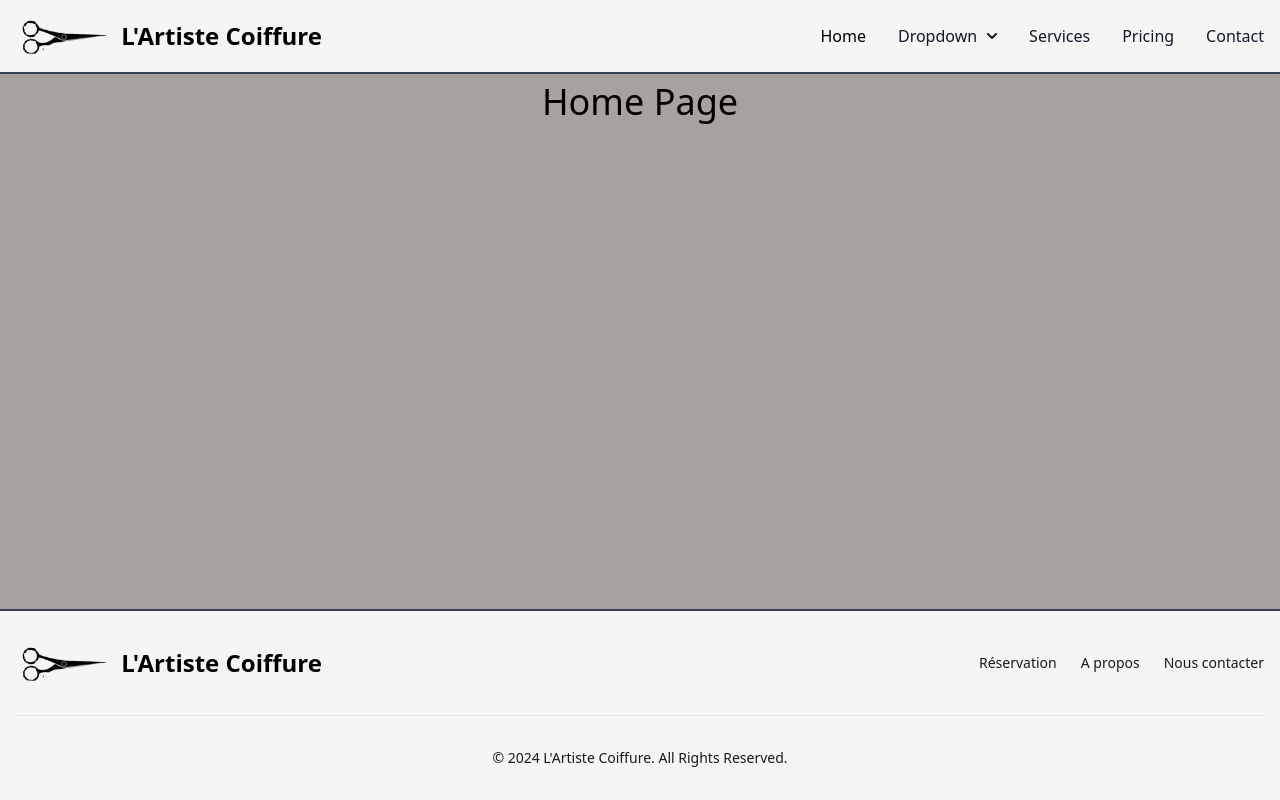
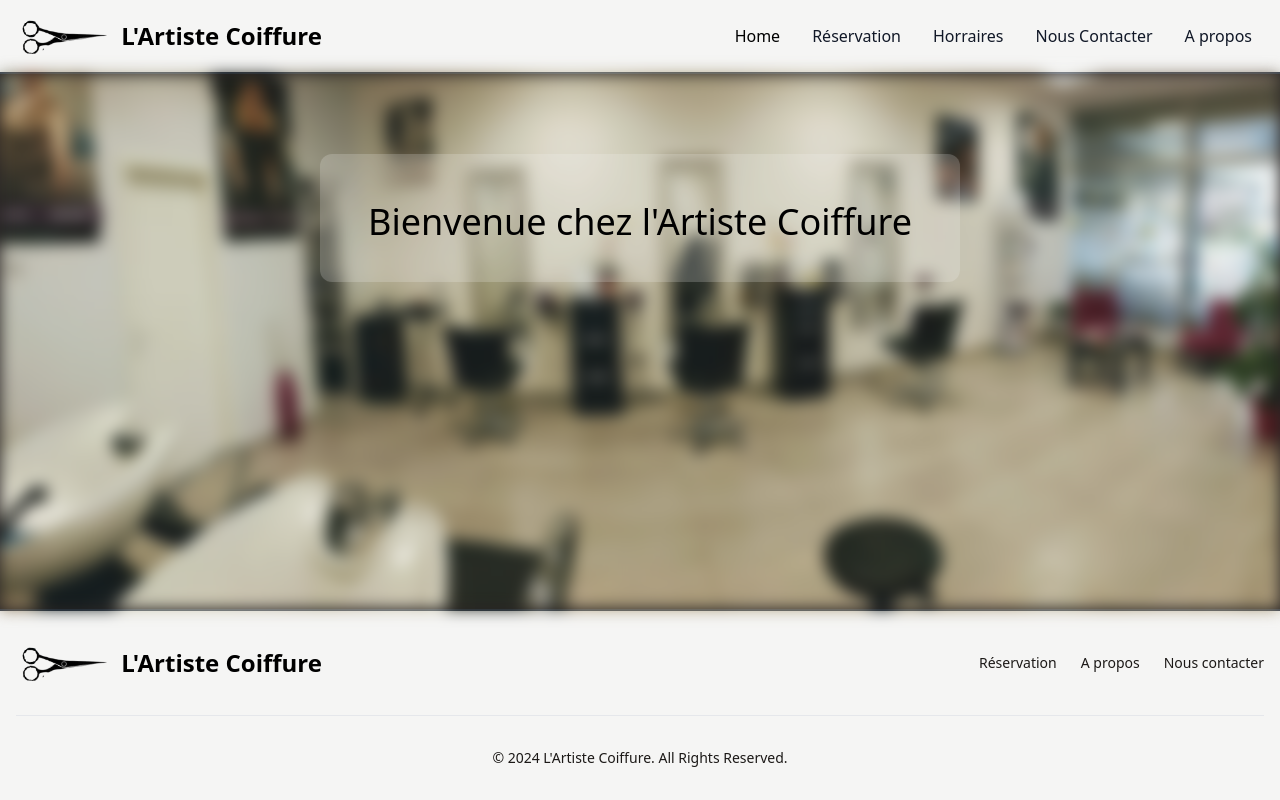
Before and after one commit to MaxDevelo/ArtisteCoiffure-website, a Symfony app: template ArtisteCoiffure/templates/home.html.twig in a window 1280 px wide. Run offline with Twig, Linux system fonts and the light colour scheme; the template is opened without the code that fills it, so the values that code supplies are empty; style sheets or scripts are compiled from the project's sources; some libraries are stand-ins or nearby versions.

Commit message:
feat(home): begin implements styles in homepage

```diff
--- a/ArtisteCoiffure/templates/bundles/_header.html.twig
+++ b/ArtisteCoiffure/templates/bundles/_header.html.twig
@@ -1,6 +1,6 @@
 <nav class=" bg-stone-100 border-solid border-b-2 border-gray-700">
-	<div class="max-w-screen-xl flex flex-wrap items-center justify-between mx-auto p-4">
-		<a href="#" class="flex items-center space-x-3 rtl:space-x-reverse">
+	<div class="flex flex-wrap items-center justify-between mx-auto p-4">
+		<a href="#" class="flex items-center space-x-3 rtl:space-x-reverse self-start">
 			<img src="{{ asset('images/icon.png') }}" class="h-10" alt="Flowbite Logo"/>
 			<span class="self-center text-2xl font-semibold whitespace-nowrap dark:text-stone-900">L'Artiste Coiffure</span>
 		</a>
@@ -10,43 +10,22 @@
 				<path stroke="currentColor" stroke-linecap="round" stroke-linejoin="round" stroke-width="2" d="M1 1h15M1 7h15M1 13h15"/>
 			</svg>
 		</button>
-		<div class="hidden w-full md:block md:w-auto" id="navbar-dropdown">
+		<div class="hidden w-full md:block md:w-auto pr-3" id="navbar-dropdown">
 			<ul class="flex flex-col font-medium p-4 md:p-0 mt-4 md:space-x-8 rtl:space-x-reverse md:flex-row md:mt-0">
 				<li>
 					<a href="#" class="block py-2 px-3 dark:text-stone-900  rounded md:bg-transparent md:dark:text-stone-500 md:p-0 md:dark:bg-transparent" aria-current="page">Home</a>
 				</li>
 				<li>
-					<button id="dropdownNavbarLink" data-dropdown-toggle="dropdownNavbar" class="flex items-center justify-between w-full py-2 px-3 text-gray-900 rounded hover:bg-gray-100 md:hover:bg-transparent md:border-0 md:hover:text-blue-700 md:p-0 md:w-auto dark:dark:text-stone-900 md:dark:hover:text-blue-500 dark:focus:dark:text-stone-900 dark:border-gray-700 dark:hover:bg-gray-700 md:dark:hover:bg-transparent">Dropdown
-						<svg class="w-2.5 h-2.5 ms-2.5" aria-hidden="true" xmlns="http://www.w3.org/2000/svg" fill="none" viewbox="0 0 10 6">
-							<path stroke="currentColor" stroke-linecap="round" stroke-linejoin="round" stroke-width="2" d="m1 1 4 4 4-4"/>
-						</svg>
-					</button>
-					<!-- Dropdown menu -->
-					<div id="dropdownNavbar" class="z-10 hidden font-normal bg-white divide-y divide-gray-100 rounded-lg shadow w-44 dark:bg-gray-700 dark:divide-gray-600">
-						<ul class="py-2 text-sm text-gray-700 dark:text-gray-400" aria-labelledby="dropdownLargeButton">
-							<li>
-								<a href="#" class="block px-4 py-2 hover:bg-gray-100 dark:hover:bg-gray-600 dark:hover:dark:text-stone-900">Dashboard</a>
-							</li>
-							<li>
-								<a href="#" class="block px-4 py-2 hover:bg-gray-100 dark:hover:bg-gray-600 dark:hover:dark:text-stone-900">Settings</a>
-							</li>
-							<li>
-								<a href="#" class="block px-4 py-2 hover:bg-gray-100 dark:hover:bg-gray-600 dark:hover:dark:text-stone-900">Earnings</a>
-							</li>
-						</ul>
-						<div class="py-1">
-							<a href="#" class="block px-4 py-2 text-sm text-gray-700 hover:bg-gray-100 dark:hover:bg-gray-600 dark:text-gray-200 dark:hover:dark:text-stone-900">Sign out</a>
-						</div>
-					</div>
+					<a href="#" class="block py-2 px-3 text-gray-900 rounded hover:bg-gray-100 md:hover:bg-transparent md:border-0 md:hover:text-stone-500 md:p-0 dark:dark:text-stone-500 md:dark:hover:text-stone-500 dark:hover:bg-gray-700 dark:hover:dark:text-stone-900 md:dark:hover:bg-transparent">Réservation</a>
 				</li>
 				<li>
-					<a href="#" class="block py-2 px-3 text-gray-900 rounded hover:bg-gray-100 md:hover:bg-transparent md:border-0 md:hover:text-stone-500 md:p-0 dark:dark:text-stone-500 md:dark:hover:text-stone-500 dark:hover:bg-gray-700 dark:hover:dark:text-stone-900 md:dark:hover:bg-transparent">Services</a>
+					<a href="#" class="block py-2 px-3 text-gray-900 rounded hover:bg-gray-100 md:hover:bg-transparent md:border-0 md:hover:text-stone-500 md:p-0 dark:dark:text-stone-900 md:dark:hover:text-stone-500 dark:hover:bg-gray-700 dark:hover:dark:text-stone-900 md:dark:hover:bg-transparent">Horraires</a>
+				</li>
+                <li>
+					<a href="#" class="block py-2 px-3 text-gray-900 rounded hover:bg-gray-100 md:hover:bg-transparent md:border-0 md:hover:text-stone-500 md:p-0 dark:dark:text-stone-900 md:dark:hover:text-stone-500 dark:hover:bg-gray-700 dark:hover:dark:text-stone-900 md:dark:hover:bg-transparent">Nous Contacter</a>
 				</li>
 				<li>
-					<a href="#" class="block py-2 px-3 text-gray-900 rounded hover:bg-gray-100 md:hover:bg-transparent md:border-0 md:hover:text-stone-500 md:p-0 dark:dark:text-stone-900 md:dark:hover:text-stone-500 dark:hover:bg-gray-700 dark:hover:dark:text-stone-900 md:dark:hover:bg-transparent">Pricing</a>
-				</li>
-				<li>
-					<a href="#" class="block py-2 px-3 text-gray-900 rounded hover:bg-gray-100 md:hover:bg-transparent md:border-0 md:hover:text-stone-500 md:p-0 dark:dark:text-stone-900 md:dark:hover:text-stone-500 dark:hover:bg-gray-700 dark:hover:dark:text-stone-900 md:dark:hover:bg-transparent">Contact</a>
+					<a href="#" class="block py-2 px-3 text-gray-900 rounded hover:bg-gray-100 md:hover:bg-transparent md:border-0 md:hover:text-stone-500 md:p-0 dark:dark:text-stone-900 md:dark:hover:text-stone-500 dark:hover:bg-gray-700 dark:hover:dark:text-stone-900 md:dark:hover:bg-transparent">A propos</a>
 				</li>
 			</ul>
 		</div>
--- a/ArtisteCoiffure/templates/home.html.twig
+++ b/ArtisteCoiffure/templates/home.html.twig
@@ -3,9 +3,12 @@
 {% include 'bundles/_header.html.twig' %}
 
 {% block body %}
-	<div class="flex-grow bg-stone-400">
-		<h1 class="text-center text-4xl mt-2">Home Page</h1>
-	</div>
+<div class="relative flex-grow bg-stone-800 bg-cover bg-center h-screen">
+    <div class="absolute inset-0 bg-cover bg-center blur" style="background-image: url({{ asset('images/image_1.jpg') }});"></div>
+    <div class="relative mt-20 bg-stone-100 w-1/2 mx-auto rounded-xl bg-opacity-20 p-10">
+        <h1 class="text-center text-4xl mt-2">Bienvenue chez l'Artiste Coiffure</h1>
+    </div>
+</div>
 {% endblock %}
 
 {% include 'bundles/_footer.html.twig' %}
```
